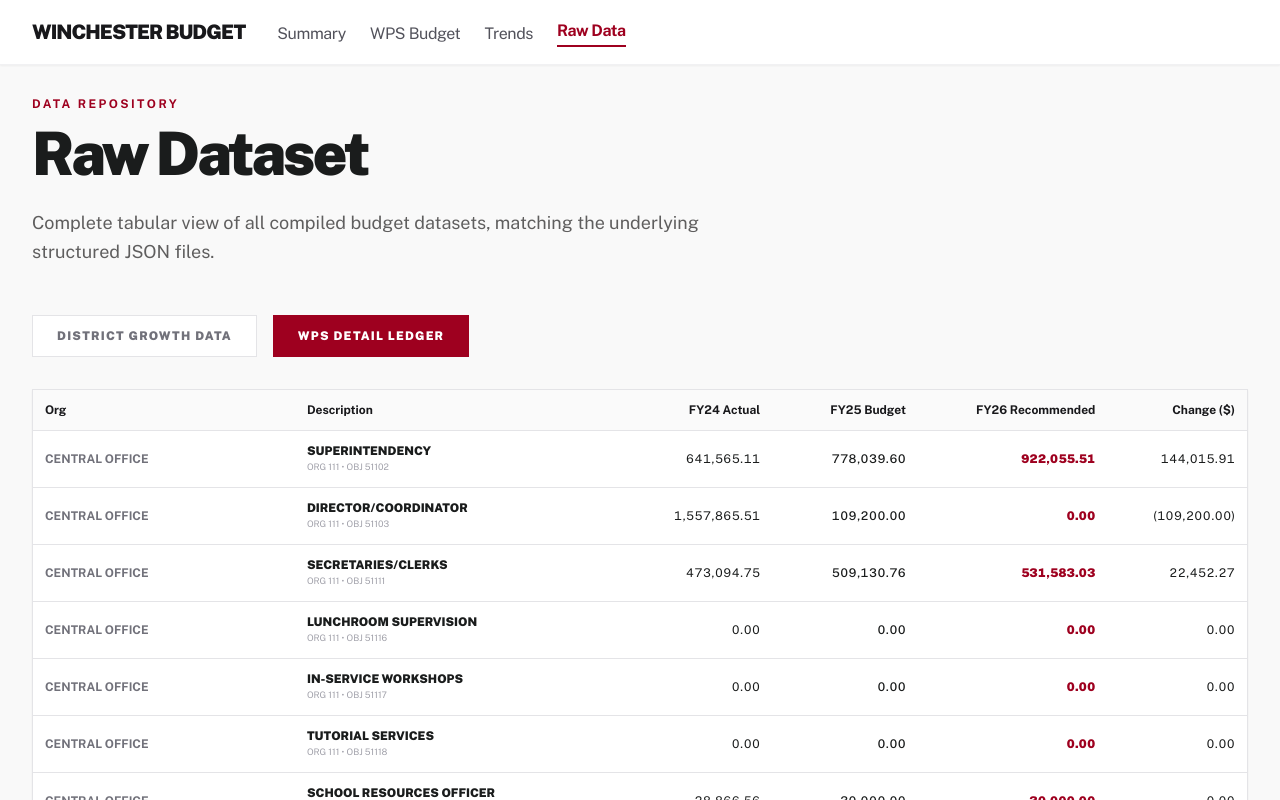
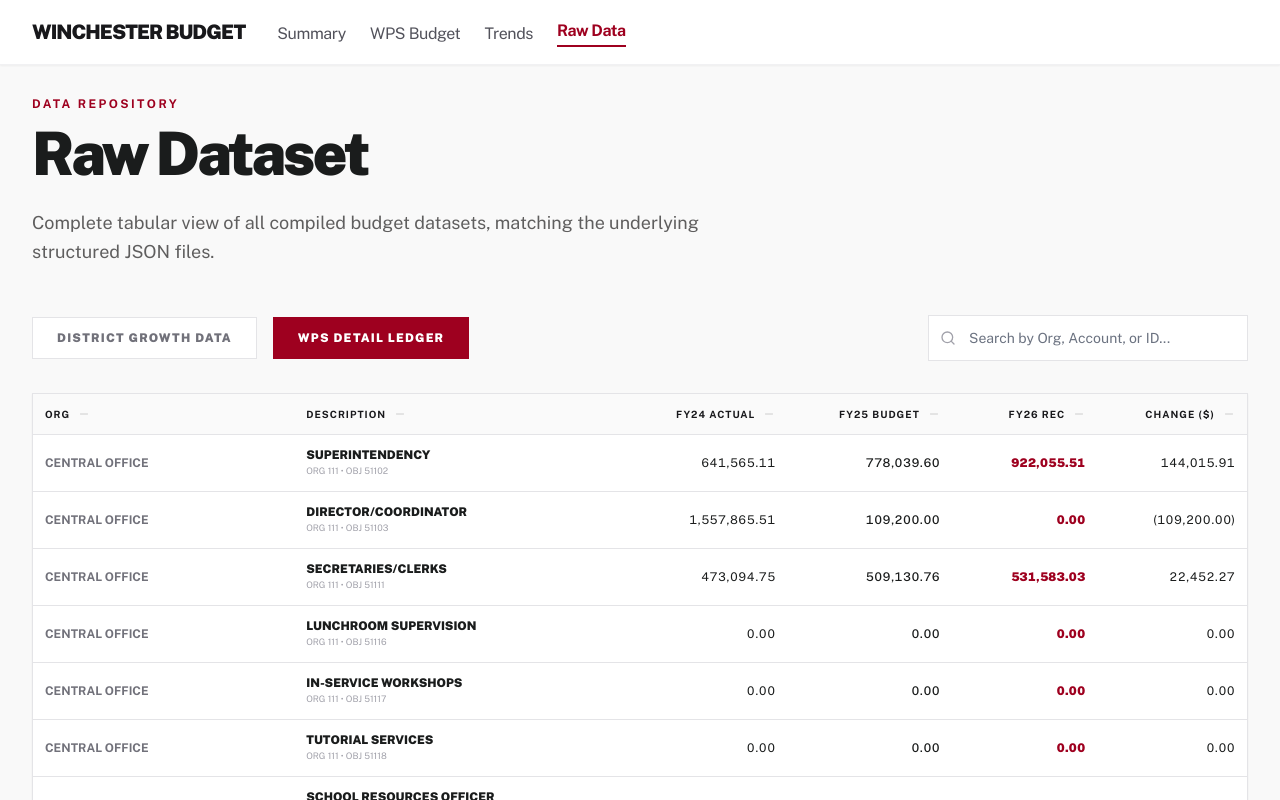
Before and after one commit to tirellat/winchester-budget, a React (Vite) app: page /raw-data in a window 1280 px wide. Both pictures are taken after a click on the button "WPS DETAIL LEDGER". Shown: the top 800 px of the page. Built offline with nearby package versions, Linux system fonts and the light colour scheme.

Commit message:
feat: add sorting and filtering to WPS Detail Ledger table on Raw Data page

```diff
--- a/src/pages/RawDataPage.tsx
+++ b/src/pages/RawDataPage.tsx
@@ -1,12 +1,20 @@
 import { useMemo, useState } from 'react'
-import { getBudgetData, getDetailedBudgetData, formatCurrency, getFiscalYearLabel } from '../data/budgetUtils'
+import { Search, ChevronUp, ChevronDown, Minus } from 'lucide-react'
+import { getBudgetData, getDetailedBudgetData, formatCurrency, getFiscalYearLabel, parseCurrency } from '../data/budgetUtils'
 
 type DatasetType = 'growth' | 'wps-detail'
+
+type SortConfig = {
+  key: string;
+  direction: 'asc' | 'desc';
+} | null;
 
 export default function RawDataPage() {
   const data = getBudgetData()
   const detailedData = getDetailedBudgetData()
   const [activeDataset, setActiveDataset] = useState<DatasetType>('growth')
+  const [searchTerm, setSearchTerm] = useState('')
+  const [sortConfig, setSortConfig] = useState<SortConfig>(null)
 
   const sortedFYs = useMemo(() => {
     return [...data.fiscalYears].sort((a, b) => b.fiscalYear.localeCompare(a.fiscalYear))
@@ -21,6 +29,58 @@ export default function RawDataPage() {
     )
   }, [detailedData.details])
 
+  const handleSort = (key: string) => {
+    let direction: 'asc' | 'desc' = 'asc';
+    if (sortConfig && sortConfig.key === key && sortConfig.direction === 'asc') {
+      direction = 'desc';
+    }
+    setSortConfig({ key, direction });
+  };
+
+  const filteredAndSortedDetails = useMemo(() => {
+    let results = flattenedWpsDetails;
+
+    // Filter
+    if (searchTerm) {
+      const lowerSearch = searchTerm.toLowerCase();
+      results = results.filter(item =>
+        item.orgName.toLowerCase().includes(lowerSearch) ||
+        item["Account Description"].toLowerCase().includes(lowerSearch) ||
+        item.ORG.toLowerCase().includes(lowerSearch) ||
+        item.OBJ.toLowerCase().includes(lowerSearch)
+      );
+    }
+
+    // Sort
+    if (sortConfig) {
+      results = [...results].sort((a, b) => {
+        const aValue = a[sortConfig.key as keyof typeof a];
+        const bValue = b[sortConfig.key as keyof typeof b];
+
+        // Handle numeric/currency columns
+        if (['FY24 Actuals', 'FY25 Budget ($)', 'FY26 Recommended Budget ($)', 'Change ($)'].includes(sortConfig.key)) {
+          const aNum = parseCurrency(aValue as string);
+          const bNum = parseCurrency(bValue as string);
+          return sortConfig.direction === 'asc' ? aNum - bNum : bNum - aNum;
+        }
+
+        // Handle string columns
+        const aStr = String(aValue).toLowerCase();
+        const bStr = String(bValue).toLowerCase();
+        if (aStr < bStr) return sortConfig.direction === 'asc' ? -1 : 1;
+        if (aStr > bStr) return sortConfig.direction === 'asc' ? 1 : -1;
+        return 0;
+      });
+    }
+
+    return results;
+  }, [flattenedWpsDetails, searchTerm, sortConfig]);
+
+  const SortIcon = ({ column }: { column: string }) => {
+    if (sortConfig?.key !== column) return <Minus className="w-3 h-3 opacity-20" />;
+    return sortConfig.direction === 'asc' ? <ChevronUp className="w-3 h-3" /> : <ChevronDown className="w-3 h-3" />;
+  };
+
   return (
     <div className="max-w-7xl mx-auto">
       <header className="mb-12">
@@ -29,10 +89,15 @@ export default function RawDataPage() {
         <p className="text-secondary text-lg max-w-2xl leading-relaxed">Complete tabular view of all compiled budget datasets, matching the underlying structured JSON files.</p>
       </header>
 
-      {/* Dataset Toggle */}
-      <div className="flex gap-4 mb-8">
+      {/* Dataset Toggle & Search */}
+      <div className="flex flex-col md:flex-row justify-between items-start md:items-center gap-6 mb-8">
+        <div className="flex gap-4">
           <button
-          onClick={() => setActiveDataset('growth')}
+            onClick={() => {
+              setActiveDataset('growth')
+              setSearchTerm('')
+              setSortConfig(null)
+            }}
             className={`px-6 py-3 text-xs font-black uppercase tracking-widest border transition-all ${
               activeDataset === 'growth'
                 ? 'bg-primary border-primary text-white'
@@ -51,6 +116,20 @@ export default function RawDataPage() {
           >
             WPS Detail Ledger
           </button>
+        </div>
+
+        {activeDataset === 'wps-detail' && (
+          <div className="relative w-full md:w-80">
+            <Search className="absolute left-3 top-1/2 -translate-y-1/2 w-4 h-4 text-zinc-400" />
+            <input
+              type="text"
+              placeholder="Search by Org, Account, or ID..."
+              value={searchTerm}
+              onChange={(e) => setSearchTerm(e.target.value)}
+              className="w-full pl-10 pr-4 py-3 bg-white dark:bg-zinc-900 border border-zinc-200 dark:border-zinc-800 text-sm focus:outline-none focus:ring-2 focus:ring-primary/20 transition-all rounded-none"
+            />
+          </div>
+        )}
       </div>
 
       <div className="bg-white dark:bg-zinc-900 border border-zinc-200 dark:border-zinc-800 shadow-sm overflow-hidden mb-20">
@@ -93,16 +172,28 @@ export default function RawDataPage() {
             <table className="w-full text-left border-collapse text-xs">
               <thead>
                 <tr className="bg-zinc-50 dark:bg-zinc-950 border-b border-zinc-200 dark:border-zinc-800">
-                  <th className="p-3 font-bold text-zinc-900 dark:text-zinc-100">Org</th>
-                  <th className="p-3 font-bold text-zinc-900 dark:text-zinc-100">Description</th>
-                  <th className="p-3 font-bold text-zinc-900 dark:text-zinc-100 text-right">FY24 Actual</th>
-                  <th className="p-3 font-bold text-zinc-900 dark:text-zinc-100 text-right">FY25 Budget</th>
-                  <th className="p-3 font-bold text-zinc-900 dark:text-zinc-100 text-right">FY26 Recommended</th>
-                  <th className="p-3 font-bold text-zinc-900 dark:text-zinc-100 text-right">Change ($)</th>
+                  <th className="p-3 font-bold text-zinc-900 dark:text-zinc-100 cursor-pointer hover:bg-zinc-100 dark:hover:bg-zinc-800 transition-colors" onClick={() => handleSort('orgName')}>
+                    <div className="flex items-center gap-2 uppercase tracking-widest text-[10px]">Org <SortIcon column="orgName" /></div>
+                  </th>
+                  <th className="p-3 font-bold text-zinc-900 dark:text-zinc-100 cursor-pointer hover:bg-zinc-100 dark:hover:bg-zinc-800 transition-colors" onClick={() => handleSort('Account Description')}>
+                    <div className="flex items-center gap-2 uppercase tracking-widest text-[10px]">Description <SortIcon column="Account Description" /></div>
+                  </th>
+                  <th className="p-3 font-bold text-zinc-900 dark:text-zinc-100 text-right cursor-pointer hover:bg-zinc-100 dark:hover:bg-zinc-800 transition-colors" onClick={() => handleSort('FY24 Actuals')}>
+                    <div className="flex items-center justify-end gap-2 uppercase tracking-widest text-[10px]">FY24 Actual <SortIcon column="FY24 Actuals" /></div>
+                  </th>
+                  <th className="p-3 font-bold text-zinc-900 dark:text-zinc-100 text-right cursor-pointer hover:bg-zinc-100 dark:hover:bg-zinc-800 transition-colors" onClick={() => handleSort('FY25 Budget ($)')}>
+                    <div className="flex items-center justify-end gap-2 uppercase tracking-widest text-[10px]">FY25 Budget <SortIcon column="FY25 Budget ($)" /></div>
+                  </th>
+                  <th className="p-3 font-bold text-zinc-900 dark:text-zinc-100 text-right cursor-pointer hover:bg-zinc-100 dark:hover:bg-zinc-800 transition-colors" onClick={() => handleSort('FY26 Recommended Budget ($)')}>
+                    <div className="flex items-center justify-end gap-2 uppercase tracking-widest text-[10px]">FY26 Rec <SortIcon column="FY26 Recommended Budget ($)" /></div>
+                  </th>
+                  <th className="p-3 font-bold text-zinc-900 dark:text-zinc-100 text-right cursor-pointer hover:bg-zinc-100 dark:hover:bg-zinc-800 transition-colors" onClick={() => handleSort('Change ($)')}>
+                    <div className="flex items-center justify-end gap-2 uppercase tracking-widest text-[10px]">Change ($) <SortIcon column="Change ($)" /></div>
+                  </th>
                 </tr>
               </thead>
               <tbody className="divide-y divide-zinc-200 dark:divide-zinc-800">
-                {flattenedWpsDetails.map((item, idx) => (
+                {filteredAndSortedDetails.map((item, idx) => (
                   <tr key={idx} className="hover:bg-zinc-50/50 dark:hover:bg-zinc-800/50 transition-colors">
                     <td className="p-3 text-zinc-500 font-bold uppercase">{item.orgName}</td>
                     <td className="p-3">
```
Lines whose indentation alone changed are shown as unchanged.
